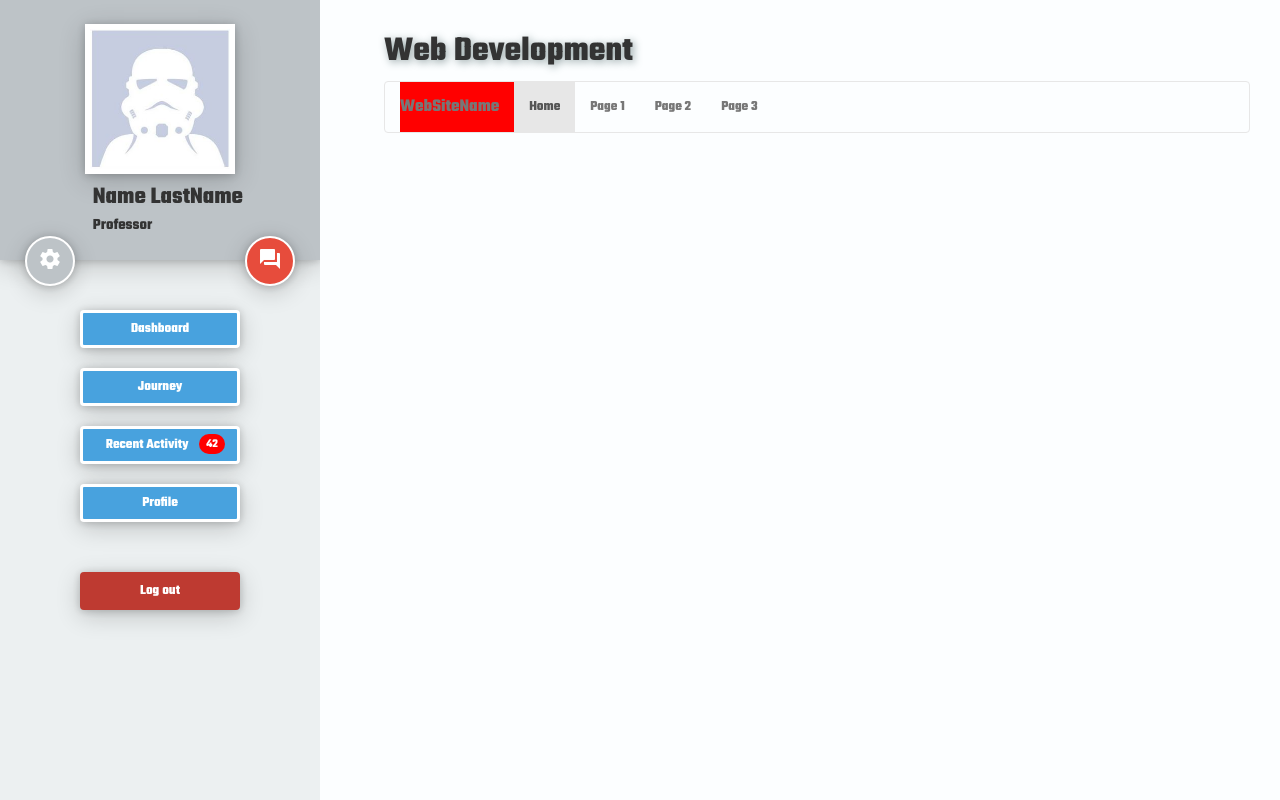
After one commit to MartinR01/DVA231_Project, a PHP site: page /journey_prof.php in a window 1280 px wide. The commit adds this page. Run offline with PHP 8.4, Linux system fonts and the light colour scheme; some libraries are stand-ins or nearby versions.

Commit message:
activity_Prof

```diff
--- /dev/null
+++ b/public_html/css/journey_prof.css
@@ -0,0 +1,10 @@
+
+.leftpad{
+  padding-left: 5%;
+  padding-top: 1%;
+}
+/* Top Heading */
+.title{
+   text-shadow: 2px 2px 8px #95a5a6;
+}
+/* NAVIGATION*/
--- /dev/null
+++ b/public_html/journey_prof.php
@@ -0,0 +1,99 @@
+<!DOCTYPE html>
+<!-- LOGIN SCREEN
+if user already logged in, redirect to student/teacher dashboard
+-->
+<html>
+<head>
+  <meta http-equiv="content-type" content="text/html; charset=UTF-8">
+  <meta charset="utf-8">
+  <meta http-equiv="X-UA-Compatible" content="IE=edge">
+  <meta name="viewport" content="width=device-width, initial-scale=1">
+  <title>Dashboard Professor</title>
+  <link href="https://fonts.googleapis.com/css?family=Teko:700" rel="stylesheet">
+  <link rel="stylesheet" href="https://fonts.googleapis.com/icon?family=Material+Icons">
+  <!-- CSS Bootstrap -->
+  <link rel="stylesheet" href="css/bootstrap.css">
+  <!-- CSS Our-->
+  <link rel="stylesheet" href="css/design_prof.css">
+  <link rel="stylesheet" href="css/journey_prof.css">
+
+  <!-- jQuery and theamJQuery comented-->
+  <!--link rel="stylesheet" href="http://ajax.googleapis.com/ajax/libs/jqueryui/1.10.1/themes/base/minified/jquery-ui.min.css" type="text/css" /-->
+  <script type="text/javascript" src="http://code.jquery.com/jquery-1.9.1.min.js"></script>
+
+</head>
+
+<body>
+  <div class="row affix-row">
+    <!--/col - left -->
+    <div class="col-sm-3 col-md-3 affix-sidebar shadow">
+      <!--/sidebar-nav -->
+      <div class="sidebar-nav  ">
+        <!--/.nav-normal -->
+        <div class=" navbar navbar-default" role="navigation">
+          <div class=" color navbar-header">
+            <button type="button" class="navbar-toggle" data-toggle="collapse" data-target=".sidebar-navbar-collapse">
+              <span class="sr-only">Toggle navigation</span>
+              <span class="icon-bar"></span>
+              <span class="icon-bar"></span>
+              <span class="icon-bar"></span>
+
+            </button>
+            <span class="visible-xs color navbar-brand">Home Menu</span>
+          </div>
+          <!--/.nav-collapse -->
+          <div class="navbar-collapse collapse sidebar-navbar-collapse">
+            <ul class="nav navbar-nav" id="sidenav01">
+              <!--Profile -->
+              <li class="timecolor">
+                <br>
+                <a href="#" style="text-align:center"><img class="imgprofile shadow" src="img/profileTest.jpg" width="150px" height="150px" alt=""></a>
+                <h3 class="textName"> Name LastName<br><small>Professor</small> </h3>
+                <button type="button" class="btn btn-default btn-circle btn-lg shadow"><i class="material-icons icons">settings</i></button>
+                <button type="button" class="btn btn-default btn-circle-not btn-lg shadow"><i class="material-icons icons" >forum</i></button>
+                <br>
+              </li>
+              <!--Buttons -->
+
+              <a href="dashboard.php"><li class="butallign "><button type="button" class="btn btn1 shadow"><span>Dashboard</span></button></li></a>
+              <a href="journey.php"><li class="butallign "><button type="button" class="btn btn1 shadow"><span>Journey</span></button></li></a>
+              <a href=""><li class="butallign "><button type="button" class="btn btn1 shadow">Recent Activity  <span class="badge pull-right">42</span></button></li></a>
+              <a href=""><li class="butallign "><button type="button" class="btn btn1 shadow"><span>Profile</span></button></li></a>
+              <a href="index.php"><li class="butallign"><button type="button" class="btn btn1 shadow" id="logout-btn"><span>Log out</span></button></li></a>
+
+
+            </ul>
+          </div><!--/.nav-collapse -->
+        </div><!--/.nav-normal -->
+      </div><!--/sidebar-nav -->
+    </div><!--/col - left -->
+
+    <!-- RIGHT SIDE-->
+    <div class="col-sm-9 col-md-9 affix-content leftpad">
+      <div>
+        <h2 class="title">Web Development </h2>
+      </div>
+
+      <nav class="navbar navbar-default">
+        <div class="container-fluid">
+          <div class="navbar-header">
+            <a class="navbar-brand" href="#">WebSiteName</a>
+          </div>
+          <ul class="nav navbar-nav">
+            <li class="active"><a href="#">Home</a></li>
+            <li><a href="#">Page 1</a></li>
+            <li><a href="#">Page 2</a></li>
+            <li><a href="#">Page 3</a></li>
+          </ul>
+        </div>
+      </nav>
+
+
+    </div>
+
+
+    <!-- JS for Bootstrap -->
+    <script src="js/bootstrap.js"></script>
+    <script src="js/bootstrap.js"></script>
+  </body>
+  </html>
```
Also changed, not shown: public_html/dashboard_professor.php (+54 -2 lines).
